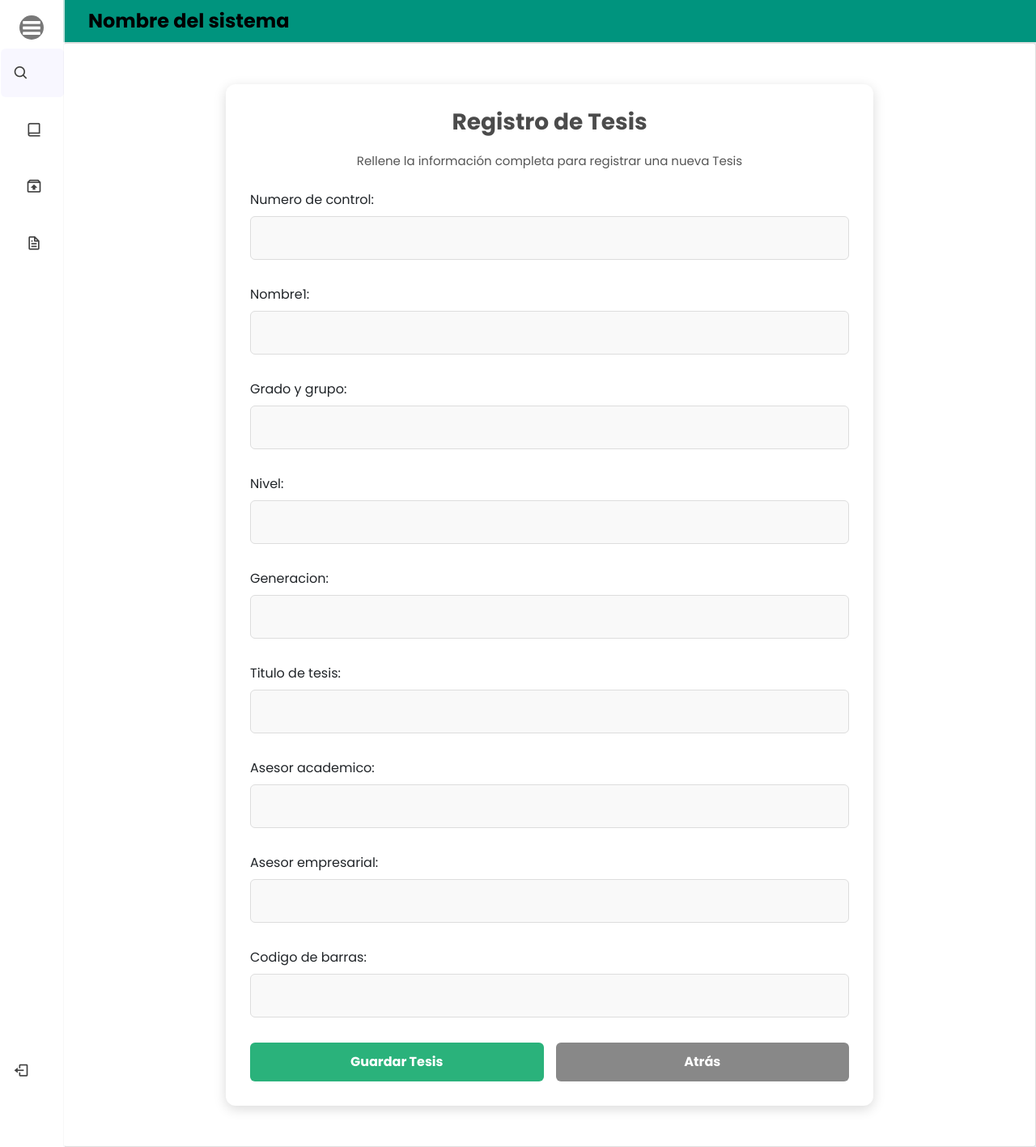
After one commit to Alan9092/Biblioteca, a Django app: page /formTesis/ in a window 1280 px wide. The commit adds this page. Shown: the whole page at 81% size. Run offline with Django 5.2, Linux system fonts and the light colour scheme; some libraries are stand-ins or nearby versions.

Commit message:
Completo
Solo falta agregar el login

```diff
--- a/Templates/Prestamos.html
+++ b/Templates/Prestamos.html
@@ -120,9 +120,7 @@
                     <td>{{ prestamo.estado }}</td>
                     <td class="acciones-btns">
                         <a href="{% url 'editar_prestamo' prestamo.id %}"><i class="bx bx-edit icono-editar" title="Editar"></i></a>
-                        <a href="{% url 'eliminar_prestamo' prestamo.id %}" onclick="return confirm('¿Está seguro de eliminar este préstamo?');">
-                            <i class='bx bx-trash icono-eliminar' title="Eliminar"></i>
-                        </a>
+                        <a href="{% url 'eliminar_prestamo' prestamo.id %}"><i class='bx bx-trash icono-eliminar' title="Eliminar"></i></a>
                     </td>
                 </tr>
                 {% empty %}
--- /dev/null
+++ b/Templates/formTesis.html
@@ -0,0 +1,126 @@
+{% extends 'sidebar.html' %}
+{% load static %}
+{% block content %}
+<style>
+    /* Estilos de la tarjeta del formulario */
+    .cardFormulario {
+        background-color: var(--sidebar-color);
+        border-radius: 12px;
+        padding: 30px;
+        box-shadow: 0 4px 15px rgba(0, 0, 0, 0.15);
+        margin: 30px auto;
+        max-width: 800px;
+        animation: fadeIn 0.6s ease-in-out;
+    }
+
+    .formTitulo {
+        font-size: 28px;
+        font-weight: bold;
+        color: var(--primary-color);
+        text-align: center;
+        margin-bottom: 20px;
+    }
+
+    .form-subtitulo {
+        font-size: 15px;
+        color: #555;
+        text-align: center;
+        margin-bottom: 25px;
+    }
+
+    .form-label {
+        font-weight: 600;
+        color: var(--primary-color);
+        display: block;
+        margin-bottom: 8px;
+    }
+
+    .cardFormulario input[type="text"],
+    .cardFormulario select,
+    .cardFormulario textarea {
+        width: 100%;
+        padding: 14px;
+        border: 1px solid var(--toggle-color);
+        border-radius: 6px;
+        margin-bottom: 15px;
+        transition: border-color 0.3s ease, box-shadow 0.3s ease;
+        font-size: 16px;
+        color: #333;
+        background-color: #f9f9f9;
+    }
+
+    .cardFormulario input[type="text"]:focus,
+    .cardFormulario select:focus,
+    .cardFormulario textarea:focus {
+        border-color: var(--primary-color);
+        outline: none;
+        box-shadow: 0 0 8px rgba(0, 123, 255, 0.3);
+        background-color: #fff;
+    }
+
+    /* Estilos para los botones */
+    .botones-container {
+        display: flex;
+        justify-content: space-between;
+        gap: 15px;
+    }
+
+    .botones-container button {
+        flex: 1;
+        padding: 12px 0;
+        border: none;
+        border-radius: 6px;
+        font-size: 16px;
+        font-weight: bold;
+        cursor: pointer;
+        transition: transform 0.2s ease, background-color 0.3s ease;
+    }
+
+    .btn-agregar {
+        background-color: #2AB27B;
+        color: white;
+    }
+
+    .btn-agregar:hover {
+        background-color: #1d885e;
+        transform: translateY(-2px);
+    }
+
+    .btn-atras {
+        background-color: #888888;
+        color: white;
+    }
+
+    .btn-atras:hover {
+        background-color: #666666;
+        transform: translateY(-2px);
+    }
+
+    /* Animaciones */
+    @keyframes fadeIn {
+        from {
+            opacity: 0;
+            transform: translateY(10px);
+        }
+        to {
+            opacity: 1;
+            transform: translateY(0);
+        }
+    }
+</style>
+
+<div class="cardFormulario">
+    <h3 class="formTitulo">Registro de Tesis</h3>
+    <div class="form-subtitulo">Rellene la información completa para registrar una nueva Tesis</div>
+
+    <form method="post">
+        {% csrf_token %}
+        {{ form.as_p }}
+
+        <div class="botones-container">
+            <button type="submit" class="btn-agregar">Guardar Tesis</button>
+            <button type="button" class="btn-atras" onclick="history.back()">Atrás</button>
+        </div>
+    </form>
+</div>
+{% endblock %}
--- a/Templates/sidebar.html
+++ b/Templates/sidebar.html
@@ -87,7 +87,7 @@
                         </a>
                     </li>
                     <li class="nav-link">
-                        <a href="{% url 'Tesis' %}">
+                        <a href="{% url 'listar_tesis' %}">
                             <i class='bx bx-file icon'></i>
                             <span class="text nav-text">Tesis</span>
                         </a>
--- a/mainApp/forms.py
+++ b/mainApp/forms.py
@@ -1,5 +1,5 @@
 from django import forms
-from .models import Prestamo, Libro
+from .models import Prestamo, Libro, Tesis
 
 
 class LibroForm(forms.ModelForm):
@@ -26,3 +26,8 @@ class PrestamoForm(forms.ModelForm):
             'fecha_entrega': forms.DateInput(attrs={'type': 'date'}),
             'fecha_devolucion': forms.DateInput(attrs={'type': 'date'}),
         }
+
+class TesisForm(forms.ModelForm):
+    class Meta:
+        model = Tesis
+        fields = '__all__'
--- a/mainApp/models.py
+++ b/mainApp/models.py
@@ -25,3 +25,19 @@ class Prestamo(models.Model):
 
     def __str__(self):
         return f"Prestamo {self.numero_control} - {self.libro.titulo}"
+
+    from django.db import models
+
+class Tesis(models.Model):
+    numero_de_control = models.CharField(max_length=20, unique=True)
+    nombre1 = models.CharField(max_length=100)
+    grado_y_grupo = models.CharField(max_length=50)
+    nivel = models.CharField(max_length=50)
+    generacion = models.CharField(max_length=50)
+    titulo_de_tesis = models.CharField(max_length=200)
+    asesor_academico = models.CharField(max_length=100)
+    asesor_empresarial = models.CharField(max_length=100, blank=True, null=True)
+    codigo_de_barras = models.CharField(max_length=100, unique=True)
+
+    def __str__(self):
+        return f"{self.titulo_de_tesis} ({self.numero_de_control})"
--- a/mainApp/urls.py
+++ b/mainApp/urls.py
@@ -6,13 +6,14 @@ urlpatterns = [
     path('sidebar/', views.dashboard, name="sidebar"),
     path('index/', views.lista_libros, name="index"),  # Cambiar para listar libros en 'index'
     path('formagg/', views.agregar_libro, name='formagg'),  # Ruta para agregar un libro
-    path('Tesis/', views.Tesis, name='Tesis'),
-    path('formTesis/', views.formTesis, name='formTesis'),
+    path('Tesis/', views.listar_tesis, name='listar_tesis'),  # Lista de tesis
+    path('formTesis/', views.crear_editar_tesis, name='formTesis'),  # Ruta para crear una nueva tesis
+    path('Tesis/editar/<int:pk>/', views.crear_editar_tesis, name='editar_tesis'),  # Editar una tesis
+    path('Tesis/eliminar/<int:pk>/', views.eliminar_tesis, name='eliminar_tesis'),  # Eliminar una tesis
     path('prestamos/', views.lista_prestamos, name='lista_prestamos'),  # Listar préstamos
     path('prestamos/nuevo/', views.nuevo_prestamo, name='agregar_prestamo'),  # Nuevo préstamo
     path('prestamos/editar/<int:pk>/', views.editar_prestamo, name='editar_prestamo'),  # Editar préstamo
     path('prestamos/eliminar/<int:pk>/', views.eliminar_prestamo, name='eliminar_prestamo'),  # Eliminar préstamo
-
 
     # Rutas CRUD de libros
     path('libros/', views.lista_libros, name='lista_libros'),  # Lista de libros
--- a/mainApp/views.py
+++ b/mainApp/views.py
@@ -1,8 +1,8 @@
 from django.shortcuts import render, redirect, get_object_or_404
 from django.http import HttpResponse
 from django.views import View
-from .forms import LibroForm, PrestamoForm
-from .models import Libro, Prestamo
+from .forms import LibroForm, PrestamoForm, TesisForm
+from .models import Libro, Prestamo, Tesis
 
 # Create your views here.
 def inicio(request):
@@ -23,8 +23,7 @@ def prestamos(request):
 def formPL(request):
     return render(request, 'formPrestamo.html')
 
-def Tesis(request):
-    return render(request, 'Tesis.html')
+
 
 def formTesis(request):
     return render(request, 'formTesis.html')
@@ -99,3 +98,26 @@ def eliminar_prestamo(request, pk):
         prestamo.delete()
         return redirect('lista_prestamos')
     return render(request, 'confirm_delete.html', {'prestamo': prestamo})
+
+def crear_editar_tesis(request, pk=None):
+    tesis = get_object_or_404(Tesis, pk=pk) if pk else None
+    if request.method == 'POST':
+        form = TesisForm(request.POST, instance=tesis)
+        if form.is_valid():
+            form.save()
+            return redirect('listar_tesis')
+    else:
+        form = TesisForm(instance=tesis)
+
+    return render(request, 'formTesis.html', {'form': form})
+
+def listar_tesis(request):
+    tesis_list = Tesis.objects.all()
+    return render(request, 'Tesis.html', {'tesis_list': tesis_list})
+
+def eliminar_tesis(request, pk):
+    tesis = get_object_or_404(Tesis, pk=pk)
+    if request.method == 'POST':
+        tesis.delete()
+        return redirect('listar_tesis')
+    return render(request, 'eliminar_tesis.html', {'tesis': tesis})
```
Also changed, not shown: Templates/Tesis.html (+17 -34 lines), Templates/eliminar_tesis.html (added, +80 -0 lines), db.sqlite3, mainApp/migrations/0001_initial.py (added), mainApp/migrations/0002_auto_20241123_0052.py (added), mainApp/migrations/0003_auto_20241123_0052.py (added).
